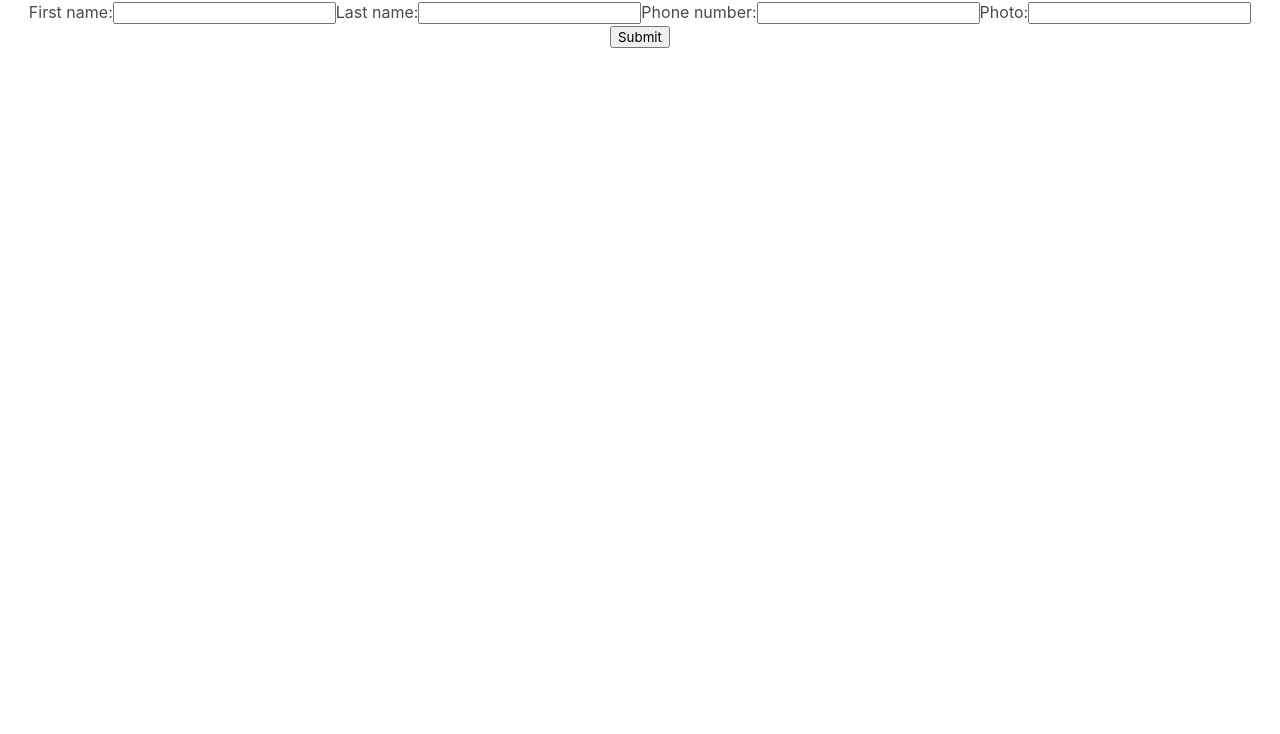
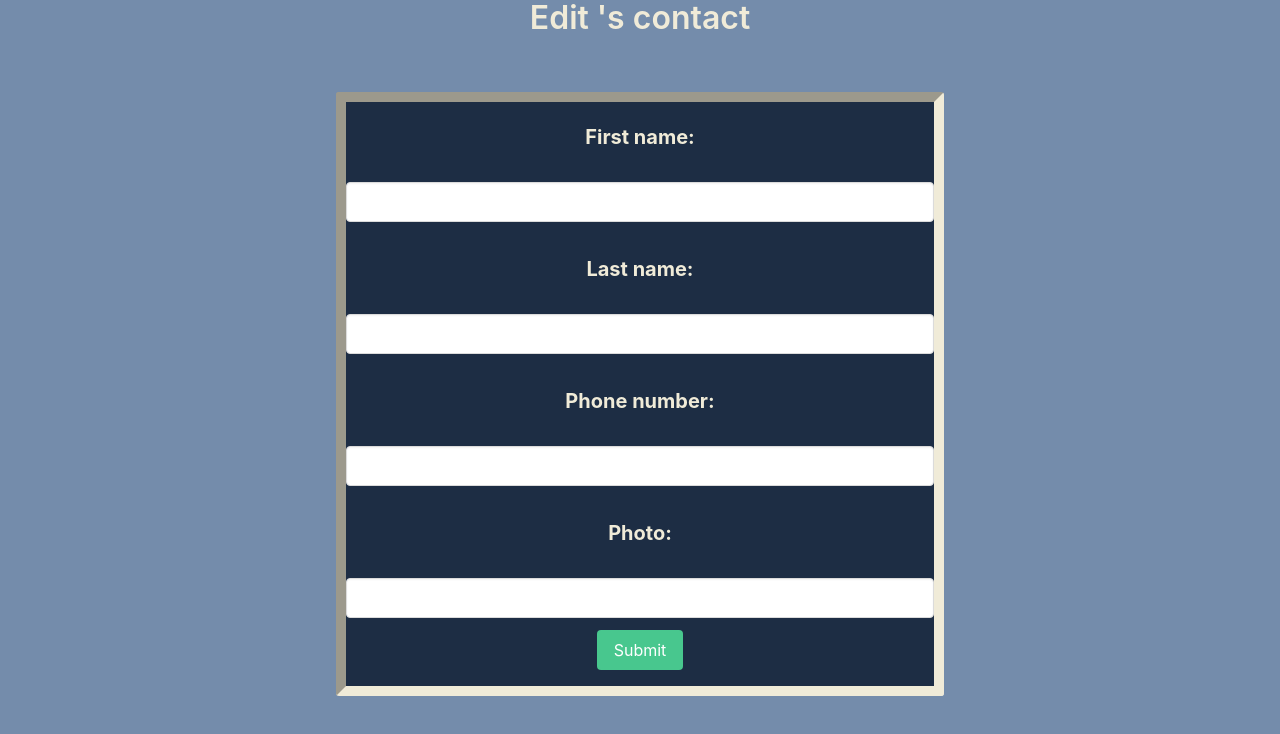
Before and after one commit to OriCruz/contacts-tracker, a React (Create React App) app: page /1/edit in a window 1280 px wide. Shown: the top 734 px of the page. Built offline with nearby package versions, Linux system fonts and the light colour scheme; no server answers.

Commit message:
edit contact css added and working

```diff
--- a/src/components/Contact.js
+++ b/src/components/Contact.js
@@ -18,26 +18,27 @@ function Contact(){
     deleteContact(id);
     nav('/');
   }
-  const formattedPhoneNumber=(number)=>{
-    let result =number.replace(/(\d{3})(\d{3})(\d{4})/,'$1-$2-$3');
-    return result;
-  }
+  // const formattedPhoneNumber=(number)=>{
+  // let result =number.replace(/(\d{3})(\d{3})(\d{4})/,'$1-$2-$3');
+  //   let result =  number.substr(0,3)+"-"+number.substr(3,3)+"-"+number.substr(6,4);
+  //   return result;
+  // }
   return(
-    <div class='container is-fluid'>
-      <div class='card'>
-        <img class='card-image' src={contact.img}/>
-        <div class='card-content'>
+    <div className='container is-fluid'>
+      <div className='card'>
+        <img className='card-image' src={contact.img}/>
+        <div className='card-content'>
             <h1 >First Name: {contact.firstName}</h1>
             <h2 >Last Name: {contact.lastName}</h2>
-            <h4 className='phone'> Phone: {formattedPhoneNumber(contact.phoneNumber)}</h4>
+            <h4 className='phone'> Phone: {contact.phoneNumber}</h4>
         </div>
-        <div class='card-footer'>
-          <div class='card-footer-item'>
-            <button class='button is-warning'onClick={()=>{nav(`/${id}/edit`)}}>edit</button>
+        <div className='card-footer'>
+          <div className='card-footer-item'>
+            <button className='button is-warning'onClick={()=>{nav(`/${id}/edit`)}}>edit</button>
 
-          <button class='button is-danger' onClick={deleteTheContact}>delete</button>
+          <button className='button is-danger' onClick={deleteTheContact}>delete</button>
 
-          <button class='button is-success' onClick={()=>{nav('/')}}>Main page</button>
+          <button className='button is-success' onClick={()=>{nav('/')}}>Main page</button>
           </div>
 
         </div>
--- a/src/components/EditContact.js
+++ b/src/components/EditContact.js
@@ -2,6 +2,7 @@ import {getContact, editContact} from '../services/contacts-api';
 import {useState, useEffect} from 'react';
 import {useNavigate, useParams} from 'react-router-dom';
 import 'bulma/css/bulma.min.css';
+import '../css/editContact.css'
 
 const EditContact = ()=>{
     const {id} = useParams();
@@ -20,13 +21,26 @@ const EditContact = ()=>{
         nav(`/${id}`);
     }
     return(
-        <div>
-            <form onSubmit={editTheContact}>
-                First name:<input type='text' name='firstName'defaultValue={data.firstName}></input>
-                Last name:<input type='text' name='lastName'defaultValue={data.lastName}></input>
-                Phone number:<input type='text' name='phoneNumber'defaultValue={data.phoneNumber}></input>
-                Photo:<input type='text' name='img'defaultValue={data.img}></input>
-                <input type='submit'></input>
+        <div className='container is-fluid'>
+            <h1 className='title'>Edit {data.firstName}'s contact</h1>
+            <form className='form' onSubmit={editTheContact}>
+                <div className='field'>
+                    <label className='label'>First name:</label>
+                        <input className='input' type='text' name='firstName'defaultValue={data.firstName}/>
+                </div>
+                <div className='field'>
+                    <label className='label'>Last name:</label>
+                    <input className='input' type='text' name='lastName'defaultValue={data.lastName}/>
+                </div>
+                <div className='field'>
+                   <label className='label'>Phone number:</label>
+                   <input className='input' type='text' name='phoneNumber'defaultValue={data.phoneNumber}/>
+                </div>
+                <div className='field'>
+                   <label className='label'>Photo:</label>
+                   <input className='input' type='text' name='img'defaultValue={data.img}></input>
+                </div>
+                <input className='button is-success' type='submit'/>
             </form>
         </div>
     )
--- a/src/css/contact.css
+++ b/src/css/contact.css
@@ -11,10 +11,9 @@
     width: max-content;
     height: max-content;
     background-color: rgb(29, 45, 68);
-}
-.card:hover{
-    transform: translateY(-10px) rotate(1deg);
-    box-shadow: 3px 15px 8px -10px rgba(0, 0, 0, 0.3);
+    border: 10px;
+    border-style: inset;
+    border-color: rgb(240, 235, 216);
 }
 .card-image{
     width: 23em;
--- /dev/null
+++ b/src/css/editContact.css
@@ -0,0 +1,24 @@
+.title{
+    color: rgb(240, 235, 216);
+}
+.form{
+    width: 50%;
+    margin: 2em 2em;
+    border-radius: 0.50%;
+    border: 10px;
+    border-style: inset;
+    border-color: rgb(240, 235, 216);
+    background-color: rgb(29, 45, 68);
+}
+.label{
+ font-size: 20px;
+ padding: 1em 1em;
+ color: rgb(240, 235, 216);
+}
+.button{
+    margin-bottom: 1em;
+}
+.button:hover{
+    transform: translateY(-8px) rotate(1deg);
+    box-shadow: 3px 15px 8px -8px rgba(0, 0, 0, 0.3);
+}
```
Also changed, not shown: src/css/conctacts.css (added).
